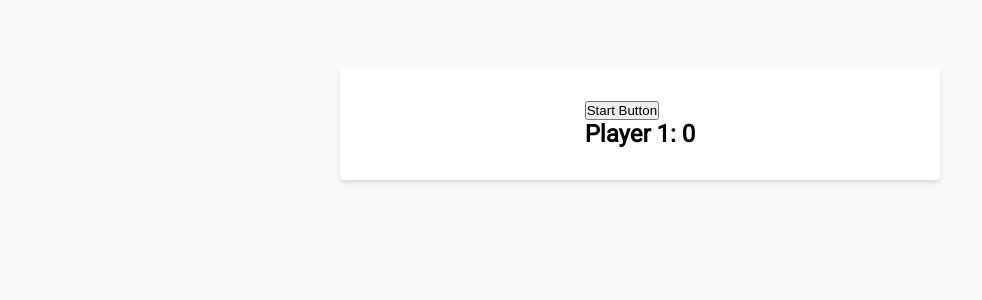
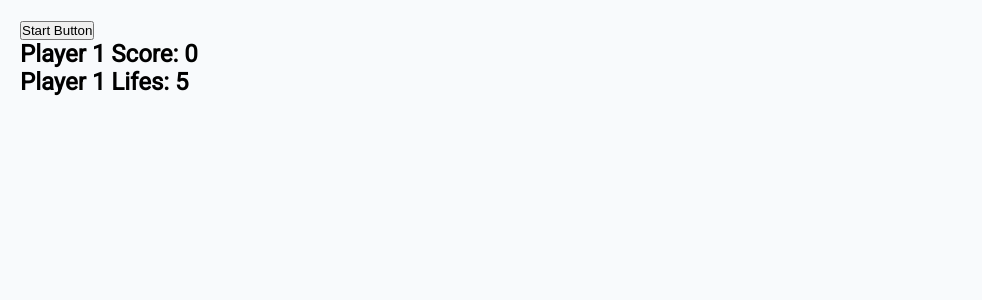
Before and after one commit to RamMaths/QuizGame, a React (Vite) app: page / in a window 1280 px wide. Both pictures are taken after a click on the button "1 player". Shown: the top 300 px of the page, without its empty margins (0-982 px from the left). Built offline with nearby package versions, Linux system fonts and the light colour scheme.

Commit message:
Player data individual component

```diff
--- a/src/App.jsx
+++ b/src/App.jsx
@@ -1,7 +1,6 @@
 import React, {useState} from 'react';
 import Trivia from './Qn&An/Trivia';
 import ModeMenu from './Mode/ModeMenu';
-import './App.css';
 
 function App() {
 
--- a/src/Qn&An/Answers.jsx
+++ b/src/Qn&An/Answers.jsx
@@ -4,7 +4,21 @@ import randomizeArray from './functionality/randomNum';
 
 let answers=[];
 
-const Answers = ({question, nextB, setNextB, block, setBlock, setCorrect, setP1Score, setP2Score, playing,setPlaying, mode}) => {
+const Answers = ({
+  question,
+  nextB,
+  setNextB,
+  block,
+  setBlock,
+  setCorrect,
+  setP1Score,
+  setP2Score,
+  setP1Lifes,
+  setP2Lifes,
+  playing,
+  setPlaying,
+  mode
+  }) => {
 
   console.log(question);
   console.log(block);
@@ -24,8 +38,11 @@ const Answers = ({question, nextB, setNextB, block, setBlock, setCorrect, setP1S
     } else if(answ !== question?.correct_answer && !block) {
       setCorrect(false);
       setBlock(true);
+      mode===2 && setPlaying(!playing);
 
-      mode===2 && setPlaying(!playing);
+      !playing?
+        (setP1Lifes(curLifes => curLifes - 1)) :
+        (setP2Lifes(curLifes => curLifes - 1)) ;
     }
 
     setNextB(true);
--- /dev/null
+++ b/src/Qn&An/Player.jsx
@@ -0,0 +1,10 @@
+const Player = ({player}) => {
+  const {num, pScore, pLifes} = player;
+  return (<div>
+      <h2>Player {num} Score: {pScore}</h2>
+      <h2>Player {num} Lifes: {pLifes}</h2>
+    </div>
+  );
+};
+
+export default Player;
--- a/src/Qn&An/Scoreboard.jsx
+++ /dev/null
@@ -1,9 +0,0 @@
-const Scoreboard = ({p1Score, p2Score, mode}) => {
-  return (<div>
-      <h2>Player 1: {p1Score}</h2>
-      {mode===2 && <h2>Player 2: {p2Score}</h2>}
-    </div>
-  );
-};
-
-export default Scoreboard
--- a/src/Qn&An/Trivia.jsx
+++ b/src/Qn&An/Trivia.jsx
@@ -2,8 +2,8 @@ import React from 'react';
 import { useState } from 'react';
 import Question from './Question';
 import Answers from './Answers';
-import Scoreboard from './Scoreboard';
 import decodeHtml from './functionality/decoder';
+import Player from './Player';
 
 
 function Trivia({mode}) {
@@ -13,8 +13,22 @@ function Trivia({mode}) {
   const [block, setBlock] = useState(false);
   const [p1Score, setP1Score] = useState(0);
   const [p2Score, setP2Score] = useState(0);
+  const [p1Lifes, setP1Lifes] = useState(5);
+  const [p2Lifes, setP2Lifes] = useState(5);
   //false it's the first player
   const [playing, setPlaying] = useState(false);
+
+  const player1 = {
+    num: 1,
+    pScore: p1Score,
+    pLifes: p1Lifes
+  };
+
+  const player2 = {
+    num: 2,
+    pScore: p2Score,
+    pLifes: p2Lifes
+  };
 
   const getQuestion = async () => {
     const url = 'https://opentdb.com/api.php?amount=1&difficulty=easy';
@@ -56,6 +70,8 @@ function Trivia({mode}) {
       setCorrect={setCorrect}
       setP1Score={setP1Score}
       setP2Score={setP2Score}
+      setP1Lifes={setP1Lifes}
+      setP2Lifes={setP2Lifes}
       playing={playing}
       setPlaying={setPlaying}
       mode={mode}
@@ -75,11 +91,17 @@ function Trivia({mode}) {
       <button className="next-btn" onClick={handleNextB}>Next Button</button>
     }
 
-    <Scoreboard
-      p1Score={p1Score}
-      p2Score={p2Score}
-      mode={mode}
+    <Player
+      player={player1}
     />
+
+    {
+      mode === 2 &&
+        <Player
+          player={player2}
+        />
+    }
+
   </div>);
 }
 
```
